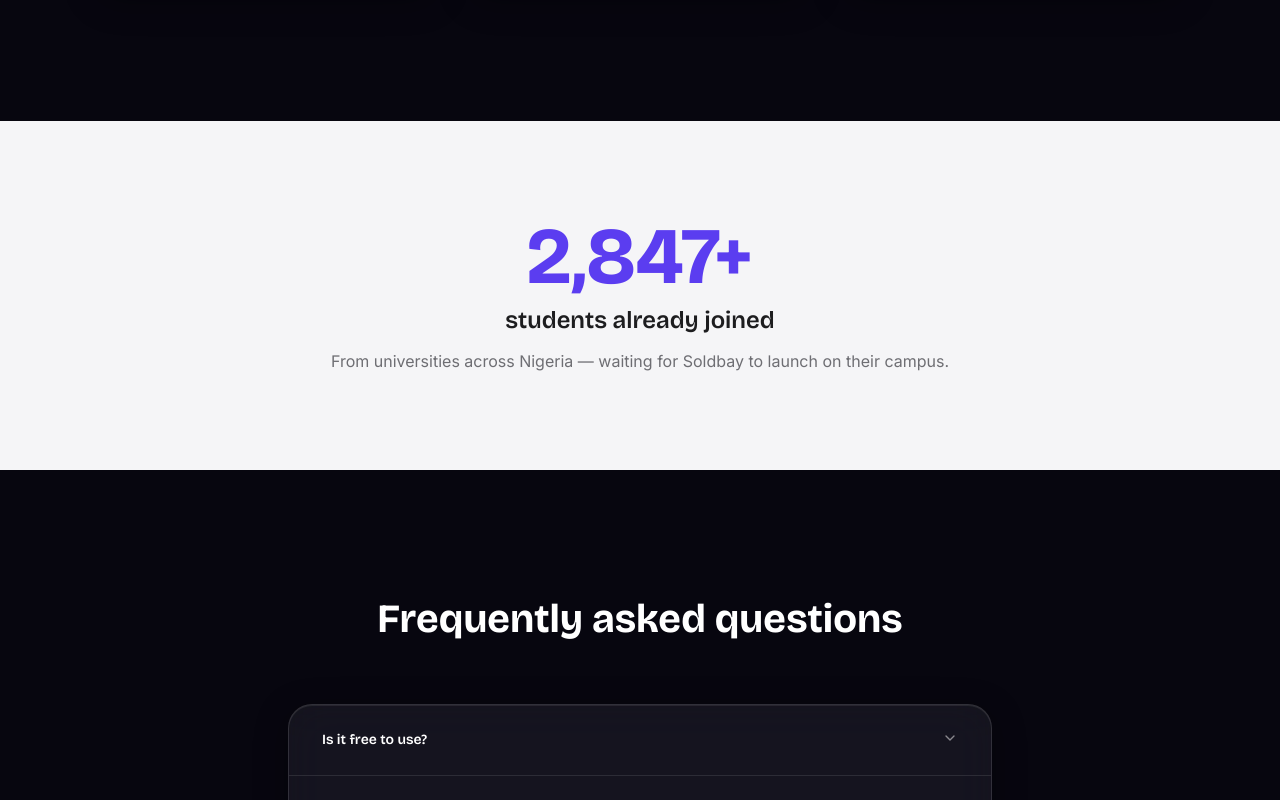
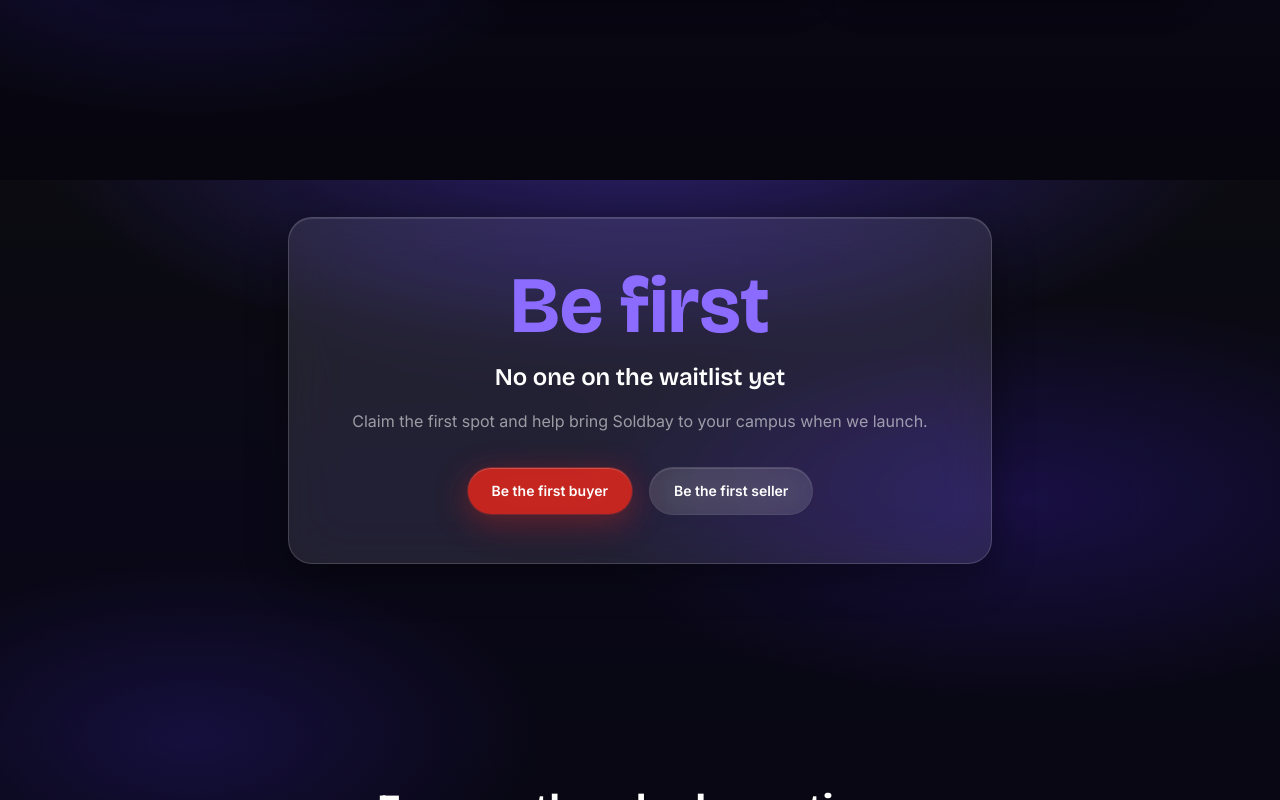
Before and after one commit to emanncode/soldbay, a Next.js app in the folder soldbay-web/: page / in a window 1280 px wide. Shown: the part 1420-2220 px from the top of the page. Built offline with nearby package versions, Linux system fonts and the light colour scheme; no server answers; the database is empty.

Commit message:
feat(web): drive social proof from live waitlist count
Replace fake signup numbers with progressive copy from DB count, expose
GET /api/waitlist, and load the home page count server-side.

```diff
--- a/soldbay-web/src/app/api/waitlist/route.ts
+++ b/soldbay-web/src/app/api/waitlist/route.ts
@@ -15,6 +15,20 @@
     occasionally: SellFrequency.OCCASIONALLY,
   }
   return map[value.toLowerCase()] ?? null
+}
+
+/** Public waitlist size for social-proof UI (no PII). */
+export async function GET() {
+  try {
+    const count = await prisma.waitlistSignup.count()
+    return NextResponse.json({ count })
+  } catch (error) {
+    console.error("Waitlist count error:", error)
+    return NextResponse.json(
+      { error: "Something went wrong. Please try again." },
+      { status: 500 },
+    )
+  }
 }
 
 export async function POST(request: Request) {
--- a/soldbay-web/src/app/page.tsx
+++ b/soldbay-web/src/app/page.tsx
@@ -3,15 +3,30 @@
 import { SocialProof } from "@/components/landing/social-proof"
 import { FAQ } from "@/components/landing/faq"
 import { Footer } from "@/components/landing/footer"
+import { PageShell } from "@/components/page-shell"
+import { prisma } from "@/lib/prisma"
 
-export default function Home() {
+async function getWaitlistCount(): Promise<number> {
+  try {
+    return await prisma.waitlistSignup.count()
+  } catch (error) {
+    console.error("Waitlist count (home):", error)
+    return 0
+  }
+}
+
+export default async function Home() {
+  const waitlistCount = await getWaitlistCount()
+
   return (
+    <PageShell>
       <main>
         <Hero />
         <HowItWorks />
-      <SocialProof />
+        <SocialProof count={waitlistCount} />
         <FAQ />
         <Footer />
       </main>
+    </PageShell>
   )
 }
--- a/soldbay-web/src/components/landing/social-proof.tsx
+++ b/soldbay-web/src/components/landing/social-proof.tsx
@@ -1,40 +1,54 @@
 "use client"
 
+import Link from "next/link"
 import { AnimatedSection } from "@/components/animated-section"
-import { motion } from "framer-motion"
-import { soldbayEase } from "@/lib/motion"
+import { motion, useReducedMotion } from "framer-motion"
+import { Button } from "@/components/ui/button"
+import { scaleInVariants, scrollViewport } from "@/lib/motion"
+import { getWaitlistProof } from "@/lib/waitlist-proof"
 
-export function SocialProof() {
+type SocialProofProps = {
+  count?: number
+}
+
+export function SocialProof({ count = 0 }: SocialProofProps) {
+  const reduceMotion = useReducedMotion()
+  const proof = getWaitlistProof(count)
+  const isEmpty = count <= 0
+
   return (
-    <AnimatedSection className="bg-surface py-20 md:py-24">
-      <div className="mx-auto max-w-3xl px-6 text-center">
-        <motion.p
-          initial={{ opacity: 0, scale: 0.9 }}
-          whileInView={{ opacity: 1, scale: 1 }}
-          viewport={{ once: true }}
-          transition={{ duration: 0.6, ease: soldbayEase }}
-          className="font-display text-[64px] font-bold leading-[1] text-brand-start md:text-[80px]"
+    <AnimatedSection className="py-16 md:py-24">
+      <div className="container-page max-w-3xl">
+        <motion.div
+          initial={reduceMotion ? false : "hidden"}
+          whileInView="visible"
+          viewport={scrollViewport}
+          variants={scaleInVariants}
+          className="glass-panel-strong rounded-3xl px-8 py-12 text-center sm:px-12 will-change-transform"
         >
-          2,847+
-        </motion.p>
-        <motion.p
-          initial={{ opacity: 0, y: 12 }}
-          whileInView={{ opacity: 1, y: 0 }}
-          viewport={{ once: true }}
-          transition={{ duration: 0.5, delay: 0.15, ease: soldbayEase }}
-          className="mt-2 font-display text-heading-m text-text-primary"
-        >
-          students already joined
-        </motion.p>
-        <motion.p
-          initial={{ opacity: 0, y: 12 }}
-          whileInView={{ opacity: 1, y: 0 }}
-          viewport={{ once: true }}
-          transition={{ duration: 0.5, delay: 0.3, ease: soldbayEase }}
-          className="mt-3 text-body-m text-text-secondary"
-        >
-          From universities across Nigeria — waiting for Soldbay to launch on their campus.
-        </motion.p>
+          <p className="font-display text-[clamp(2.75rem,8vw,5rem)] font-bold leading-none text-brand-light md:text-[80px]">
+            {proof.headline}
+          </p>
+          <p className="mt-4 font-display text-heading-m text-white">{proof.title}</p>
+          <p className="mt-4 text-body-m text-white/55">{proof.subtitle}</p>
+
+          {isEmpty ? (
+            <div className="mt-8 flex flex-col items-center justify-center gap-4 sm:flex-row">
+              <Button asChild variant="glass-primary" size="lg" className="font-semibold">
+                <Link href="/join/buyer">Be the first buyer</Link>
+              </Button>
+              <Button asChild variant="glass" size="lg" className="font-semibold">
+                <Link href="/join/seller">Be the first seller</Link>
+              </Button>
+            </div>
+          ) : (
+            <div className="mt-8">
+              <Button asChild variant="glass" size="lg" className="font-semibold">
+                <Link href="/join/buyer">Join the waitlist</Link>
+              </Button>
+            </div>
+          )}
+        </motion.div>
       </div>
     </AnimatedSection>
   )
--- /dev/null
+++ b/soldbay-web/src/lib/waitlist-proof.ts
@@ -0,0 +1,62 @@
+/**
+ * Human-facing social proof from a real waitlist count.
+ * Avoids fake inflated numbers while still feeling progressive as signups grow.
+ */
+
+export type WaitlistProof = {
+  /** Big display line, e.g. "Be first", "12", "100+" */
+  headline: string
+  /** Main line under the headline */
+  title: string
+  /** Supporting sentence */
+  subtitle: string
+}
+
+/**
+ * Round down to the nearest 50 once we hit 100+
+ * 100–149 → "100+", 150–199 → "150+", 200–249 → "200+", …
+ */
+export function formatWaitlistCountDisplay(count: number): string {
+  if (count < 100) return String(count)
+  const bucket = Math.floor(count / 50) * 50
+  return `${bucket}+`
+}
+
+export function getWaitlistProof(count: number): WaitlistProof {
+  const n = Math.max(0, Math.floor(count))
+
+  if (n === 0) {
+    return {
+      headline: "Be first",
+      title: "No one on the waitlist yet",
+      subtitle:
+        "Claim the first spot and help bring Soldbay to your campus when we launch.",
+    }
+  }
+
+  if (n === 1) {
+    return {
+      headline: "1",
+      title: "student already on the waitlist",
+      subtitle:
+        "You're early — join them and be ready when Soldbay goes live on campus.",
+    }
+  }
+
+  if (n < 100) {
+    return {
+      headline: String(n),
+      title: "students already on the waitlist",
+      subtitle:
+        "From campuses across Nigeria — join the list before launch day.",
+    }
+  }
+
+  // 100+ → rounded buckets (100+, 150+, 200+, …)
+  return {
+    headline: formatWaitlistCountDisplay(n),
+    title: "students already on the waitlist",
+    subtitle:
+      "Momentum is building across Nigerian campuses. Join the waitlist and get notified at launch.",
+  }
+}
```
Lines whose indentation alone changed are shown as unchanged.
